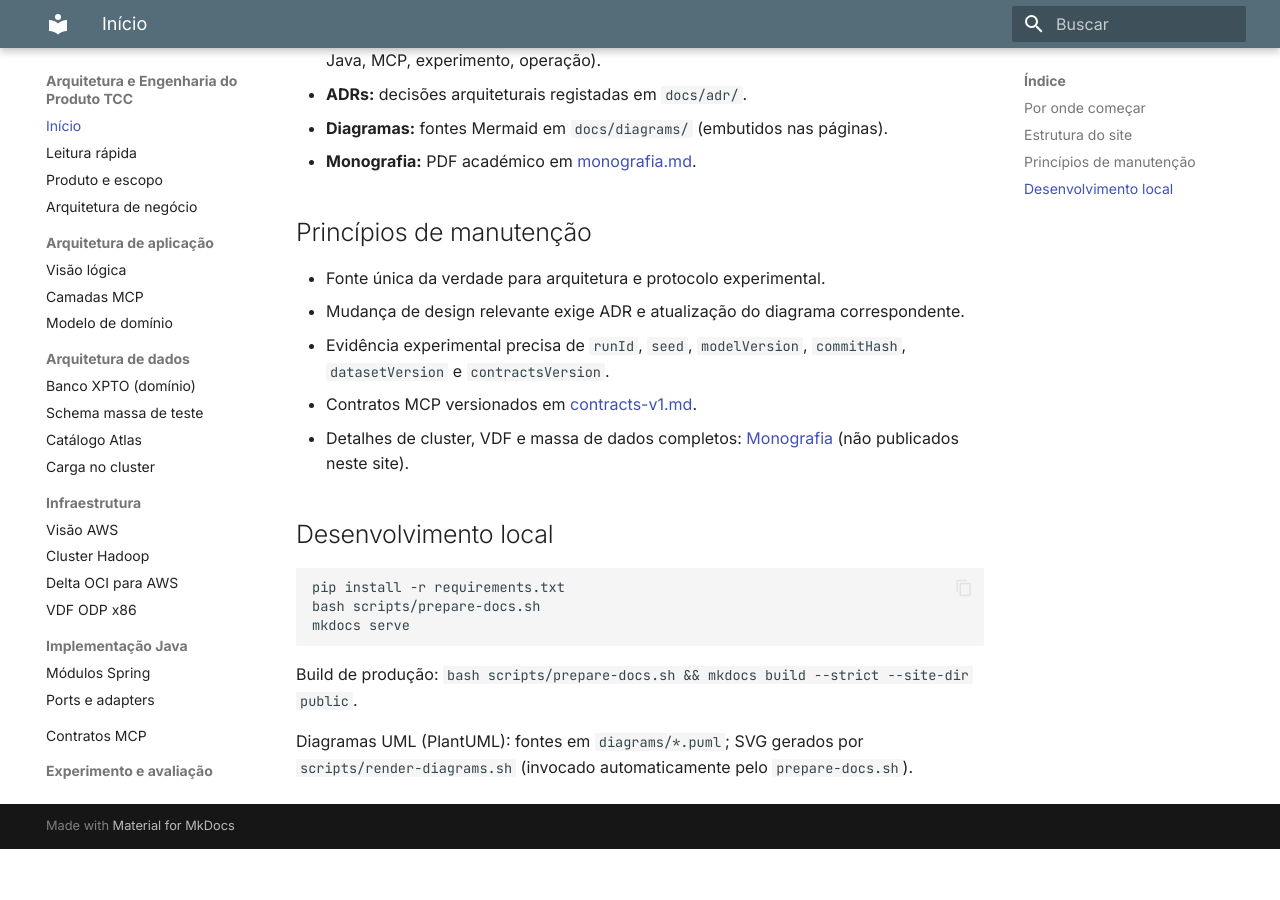
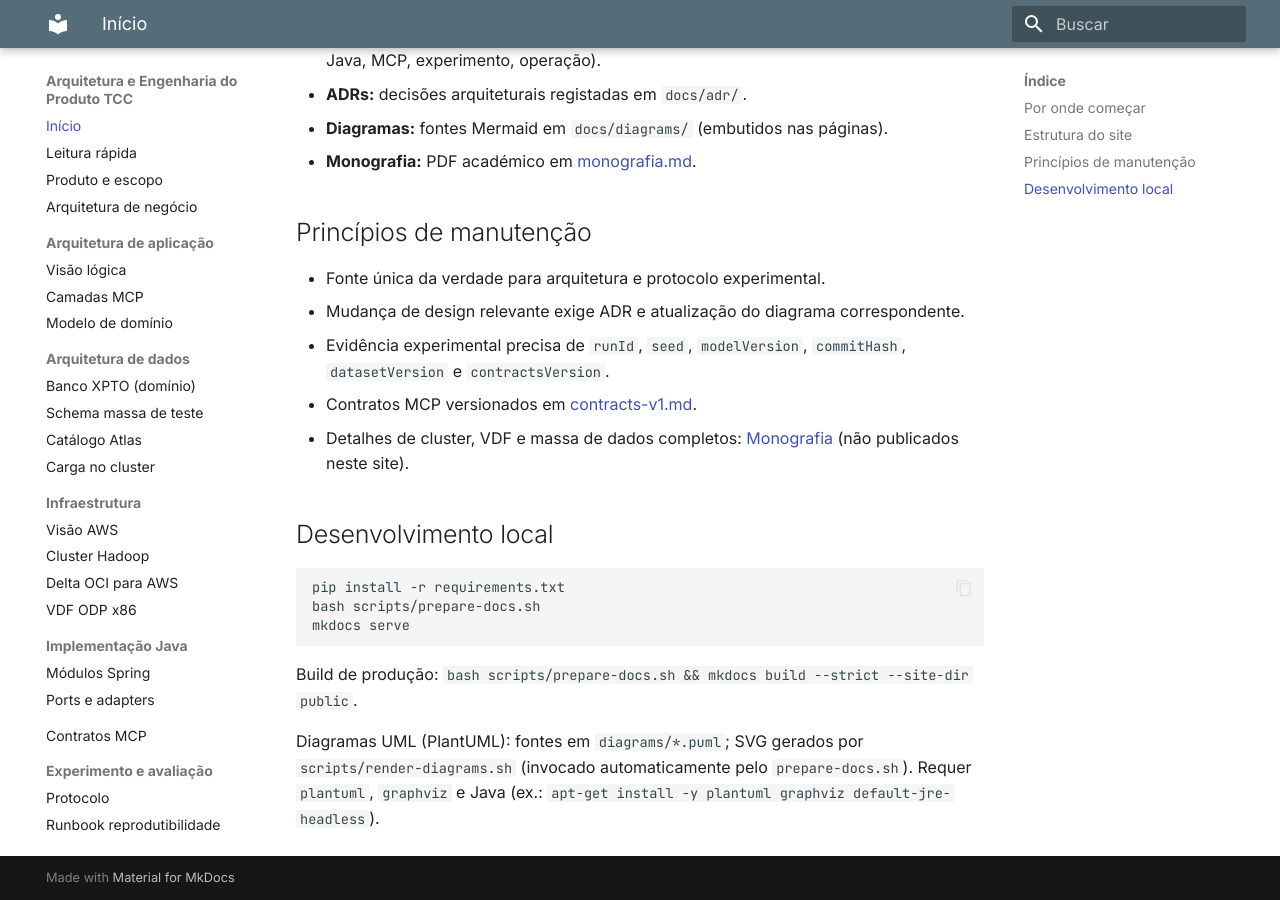
Before and after one commit to joaopfduarte/text-to-sql-arch, an MkDocs documentation site: the page built from docs/index.md, in a window 1280 px wide and 900 px high, scrolled down 705 px. Built offline with MkDocs 1.6.1 and Material for MkDocs 9.7.7, drawn with Linux system fonts in a browser that asks for light colours; before the commit the page ends 1554 px from its top, so only the background shows below that.

Commit message:
Instala Graphviz no CI para renderizar diagramas PlantUML.
O pacote graphviz fornece o executável dot exigido pelo PlantUML; o script
de renderização valida a saída e falha cedo se o SVG contiver erro.

Co-authored-by: Cursor <cursoragent@cursor.com>

```diff
--- a/.gitlab-ci.yml
+++ b/.gitlab-ci.yml
@@ -5,7 +5,7 @@ pages:
   stage: deploy
   before_script:
     - apt-get update -qq
-    - apt-get install -y -qq --no-install-recommends libcairo2 libpango-1.0-0 libpangocairo-1.0-0 libgdk-pixbuf-2.0-0 shared-mime-info plantuml default-jre-headless
+    - apt-get install -y -qq --no-install-recommends libcairo2 libpango-1.0-0 libpangocairo-1.0-0 libgdk-pixbuf-2.0-0 shared-mime-info plantuml graphviz default-jre-headless
     - rm -rf /var/lib/apt/lists/*
   script:
     - pip install -r requirements.txt
--- a/docs/index.md
+++ b/docs/index.md
@@ -37,4 +37,4 @@ mkdocs serve
 
 Build de produção: `bash scripts/prepare-docs.sh && mkdocs build --strict --site-dir public`.
 
-Diagramas UML (PlantUML): fontes em `diagrams/*.puml`; SVG gerados por `scripts/render-diagrams.sh` (invocado automaticamente pelo `prepare-docs.sh`).
+Diagramas UML (PlantUML): fontes em `diagrams/*.puml`; SVG gerados por `scripts/render-diagrams.sh` (invocado automaticamente pelo `prepare-docs.sh`). Requer `plantuml`, `graphviz` e Java (ex.: `apt-get install -y plantuml graphviz default-jre-headless`).
```
Also changed, not shown: 1 other file.
